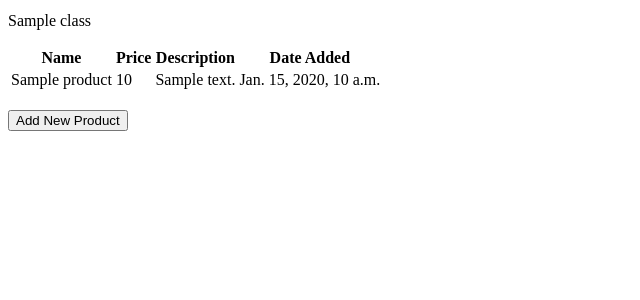
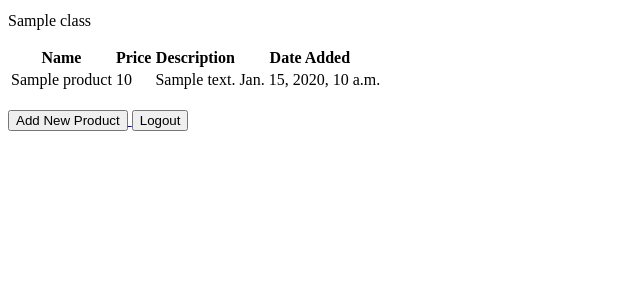
Before and after one commit to syarna/shopping-list, a Django app: template main/templates/main.html in a window 1280 px wide. Shown: the part 185-485 px from the top of the page, without its empty margins (0-640 px from the left). Run offline with Django 4.2, Linux system fonts and the light colour scheme; the template is opened without the code that fills it: most values are stand-ins (such as "Sample title", 1, 10 or a date in 2020).

Commit message:
Update main.html

```diff
--- a/main/templates/main.html
+++ b/main/templates/main.html
@@ -37,4 +37,10 @@
         </button>
     </a>
 
+    <a href="{% url 'main:logout' %}">
+        <button>
+            Logout
+        </button>
+    </a>
+
     {% endblock content %}
```
